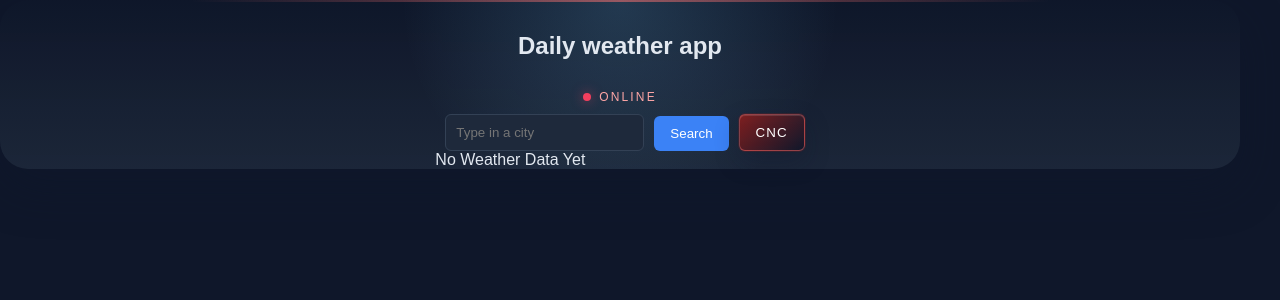
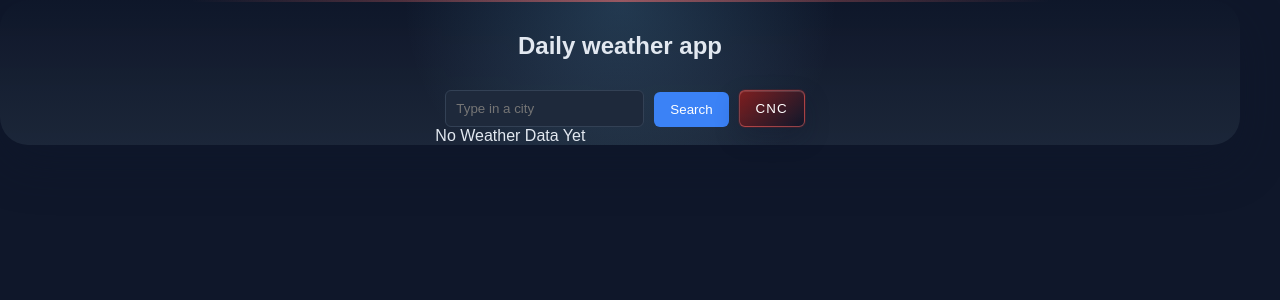
Before and after one commit to darkhorse2013/weather-app, a React (Vite) app: page / in a window 1280 px wide. Shown: the top 300 px of the page. Built offline with nearby package versions, Linux system fonts and the light colour scheme.

Commit message:
Show online status only in CNC theme

```diff
--- a/src/App.jsx
+++ b/src/App.jsx
@@ -869,10 +869,12 @@ function App() {
         <div className="app-title-panel">
           <div className="app-title-panel-line" aria-hidden="true"></div>
           <h1>Daily weather app</h1>
-          <div className="app-title-status" aria-hidden="true">
-            <span className="status-dot"></span>
-            online
-          </div>
+          {isCncTheme && (
+            <div className="app-title-status" aria-hidden="true">
+              <span className="status-dot"></span>
+              online
+            </div>
+          )}
         </div>
         <div>
           <div className="search-row">
```
Also changed, not shown: 2 other files (tests, documents, lock files or other folders).
